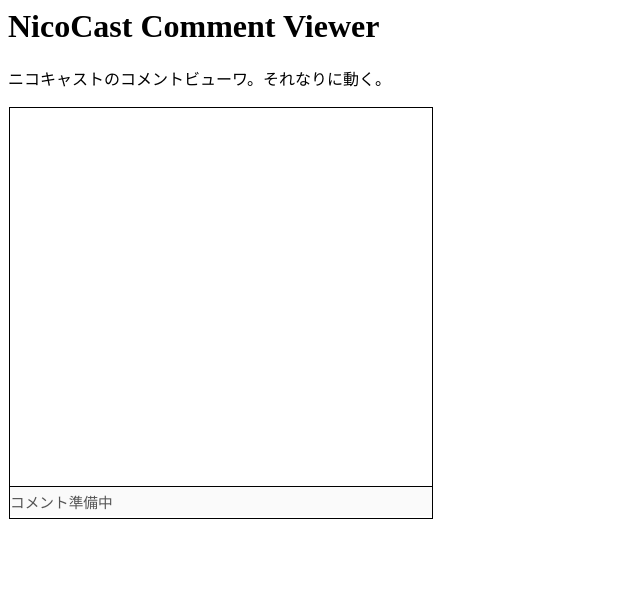
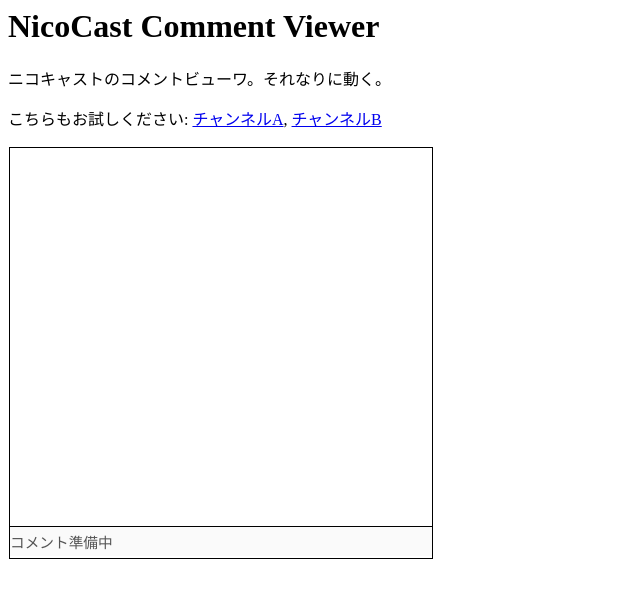
Before and after one commit to KOBA789/nicocast_comment, a website: page public/index.html in a window 1280 px wide. Shown: the whole page, without its empty margins (0-640 px from the left). Drawn offline with nearby package versions, Linux system fonts and the light colour scheme; no server answers.

Commit message:
チャンネルのサンプルつけた

```diff
--- a/public/index.html
+++ b/public/index.html
@@ -9,6 +9,9 @@
     <h1>NicoCast Comment Viewer</h1>
     <p>
       ニコキャストのコメントビューワ。それなりに動く。
+    </p>
+    <p>
+      こちらもお試しください: <a href="?channelA">チャンネルA</a>, <a href="?channelB">チャンネルB</a>
     </p>
     <div style="width: 426px; height: 414px;">
 
```
